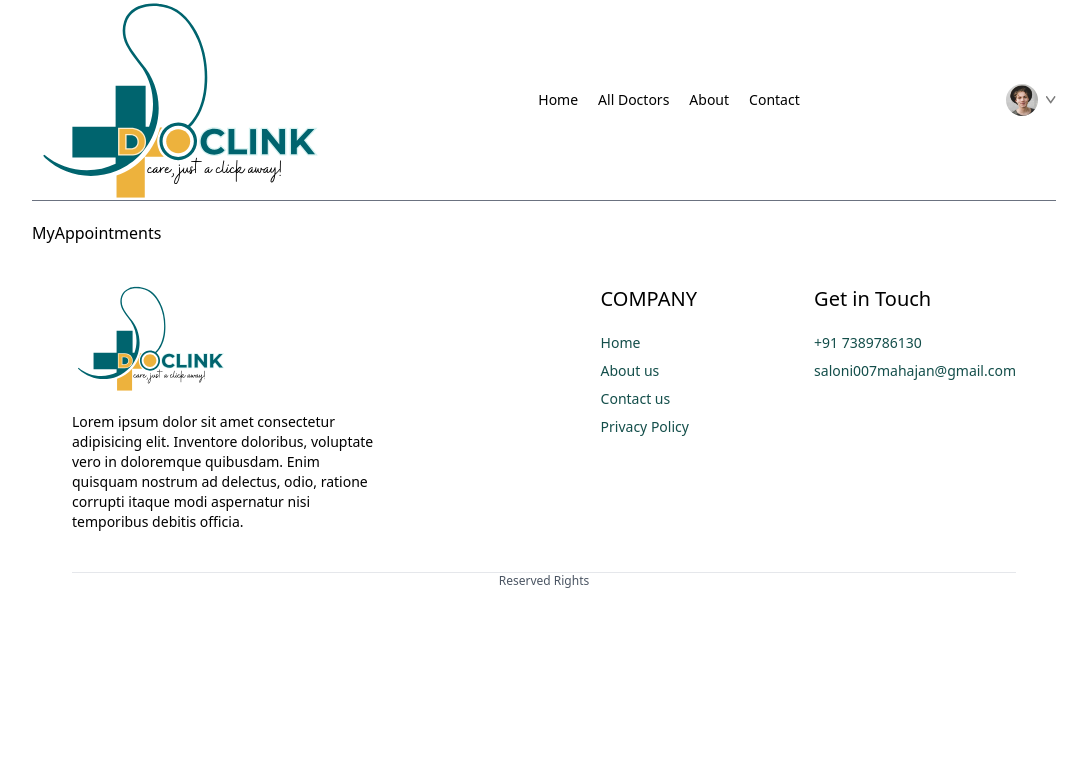
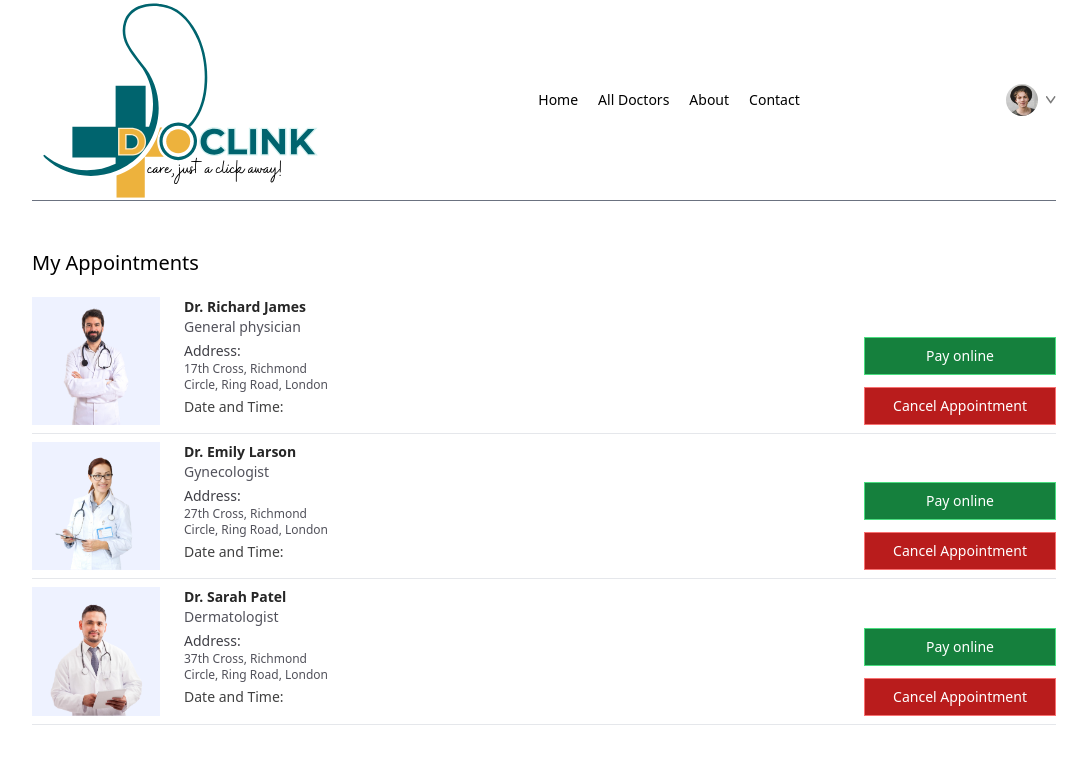
Before and after one commit to salonii007/Doclink, a React (Vite) app in the folder frontend/: page /myappointment in a window 1280 px wide. Shown: the top 764 px of the page, without its empty margins (96-1183 px from the left). Built offline with nearby package versions, Linux system fonts and the light colour scheme.

Commit message:
Appointment page

```diff
--- a/frontend/src/pages/MyAppointments.jsx
+++ b/frontend/src/pages/MyAppointments.jsx
@@ -1,8 +1,36 @@
-import React from 'react'
+import React, { useContext } from 'react'
+import { AppContext } from '../context/AppContext'
 
 const MyAppointments = () => {
+
+  const {doctors}= useContext(AppContext);
+
+
   return (
-    <div>MyAppointments</div>
+    <div>
+      <p className='pb-3 mt-12 text-xl text-semibold'>My Appointments</p>
+      <div>
+       {doctors.slice(0,3).map((item,index)=>(
+        <div className='grid grid-cols-[1fr_2fr] gap-4 sm:flex sm:gap-6 py-2 border-b' key={index}>
+          <img className='w-32 bg-indigo-50' src={item.image} alt="" />
+          <div className='flex-1 text-sm text-zinc-600'>
+            <p className='text-neutral-800 font-semibold' >{item.name}</p>
+            <p>{item.speciality }</p>
+            <p className='text-zinc-700 font-medium mt-1' >Address:</p>
+            <p className='text-xs' >{item.address.line1}</p>
+            <p className='text-xs'>{item.address.line2}</p>
+            <p  className='text-sm mt-1'><span className='text-sm text-neutral-700 font-medium' >Date and Time:</span></p>
+          </div>
+          <div className='flex flex-col gap-2 justify-end'>
+
+          <button className=' sm:min-w-48 mb-1 p-2 text-sm bg-green-700 border text-white  border-green-400 hover:bg-green-200 hover:text-black'>
+            Pay online</button>
+            <button className=' sm:min-w-48 p-2 border text-sm bg-red-700 text-white border-red-400  hover:bg-red-200 hover:text-black'> Cancel Appointment</button>
+            </div>
+        </div>
+       ))}
+      </div>
+    </div>
   )
 }
 
```
